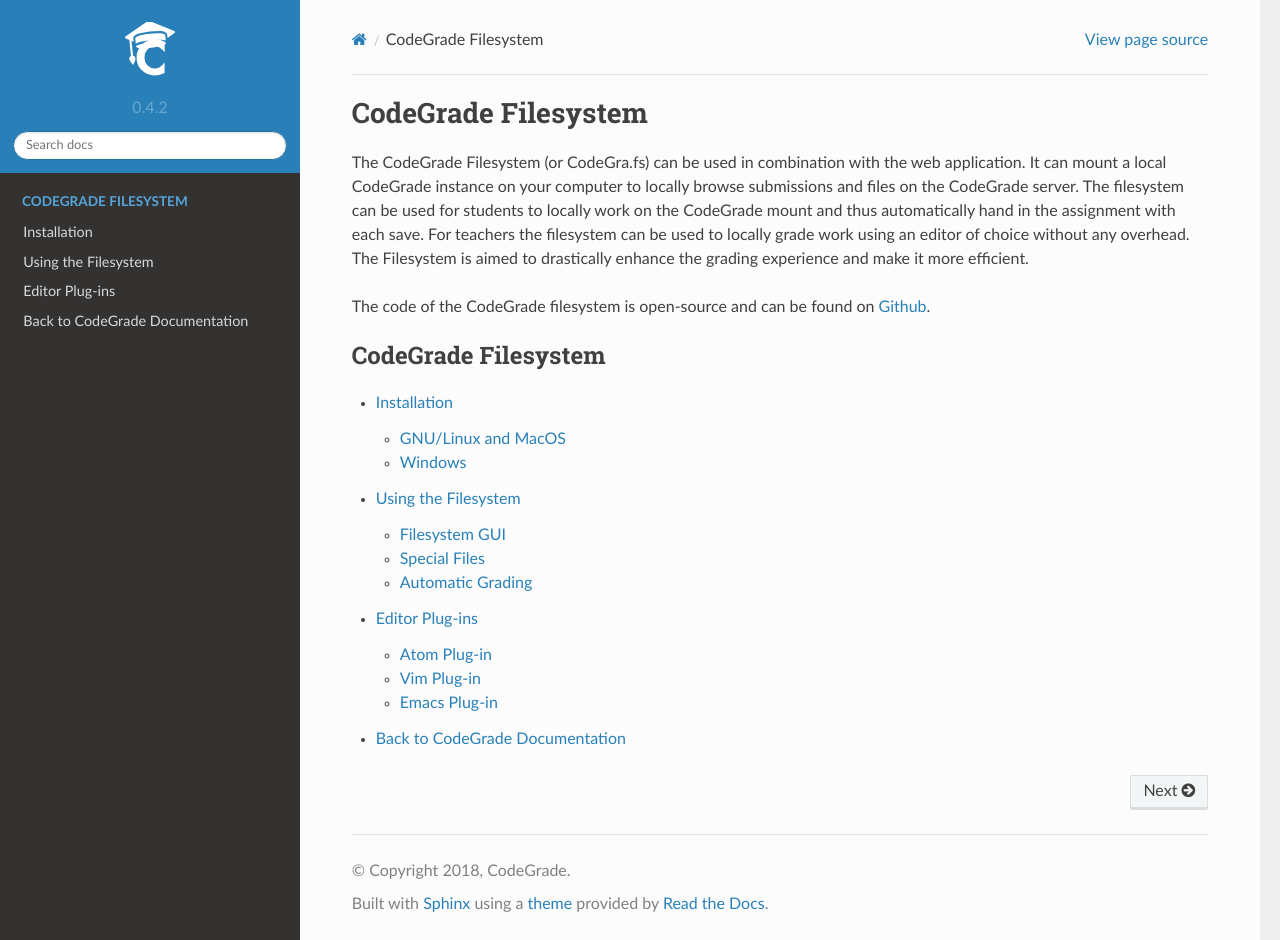
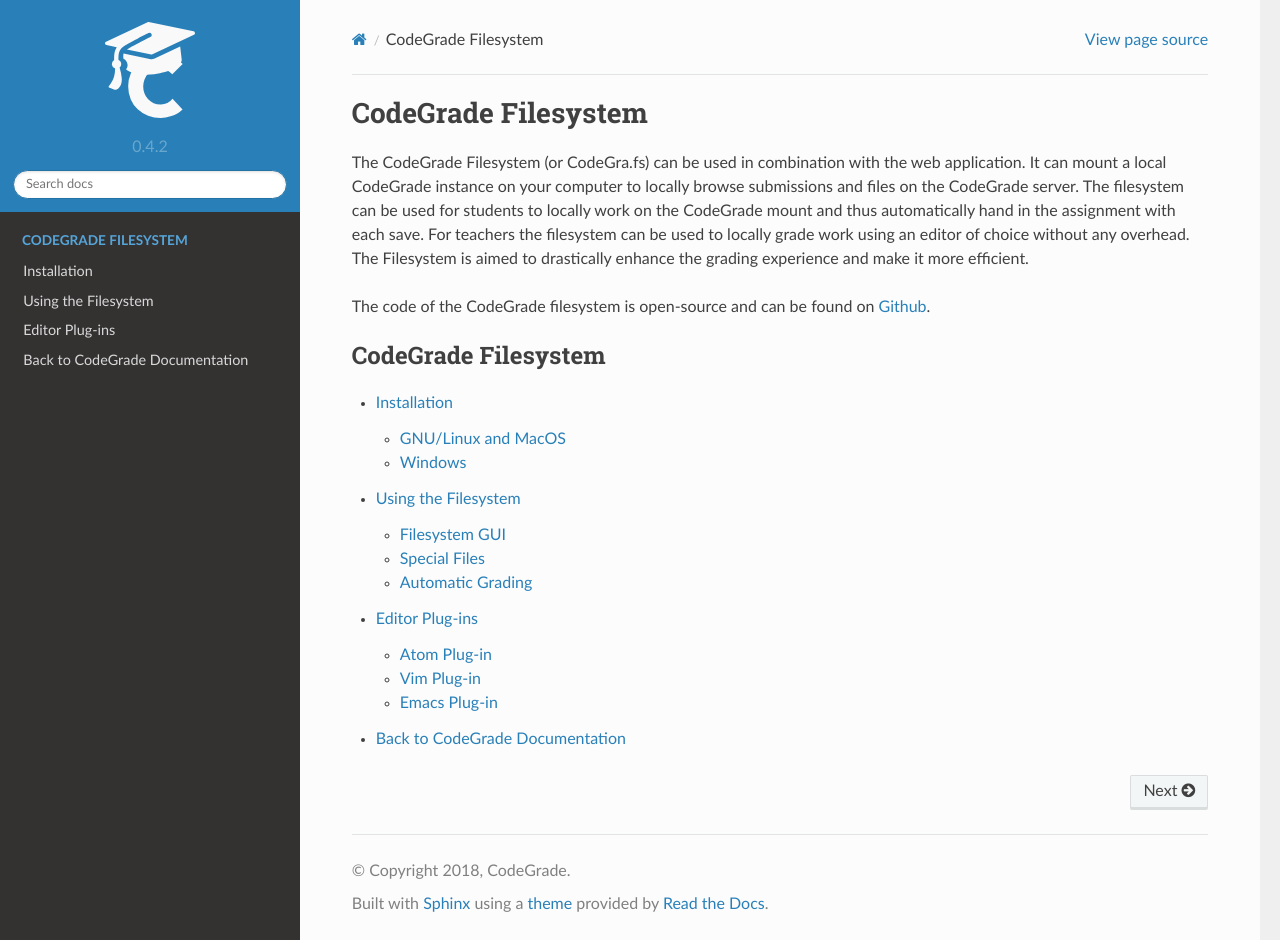
Before and after one commit to CodeGra-de/CodeGra.fs, a Sphinx documentation site: the page built from docs/index.rst, in a window 1280 px wide and 940 px high. Built offline with Sphinx 7.4.7 and the Read the Docs theme 2.0.0, drawn with Linux system fonts in a browser that asks for light colours.

Commit message:
Fix logo in docs (#34)

```diff
--- a/docs/_static/style.css
+++ b/docs/_static/style.css
@@ -13,3 +13,22 @@
 .wy-table-responsive {
     overflow: visible !important;
 }
+
+.rst-content kbd {
+    display: inline-block;
+    padding: 3px 5px;
+    font-size: 11px;
+    line-height: 10px;
+    color: #444d56;
+    vertical-align: middle;
+    background-color: #fafbfc;
+    border: solid 1px #c6cbd1;
+    border-bottom-color: rgb(198, 203, 209);
+    border-bottom-color: #959da5;
+    border-radius: 3px;
+    box-shadow: inset 0 -1px 0 #959da5;
+}
+
+.wy-side-nav-search > a img.logo, .wy-side-nav-search .wy-dropdown > a img.logo {
+    width: 100px !important;
+}
```
Also changed, not shown: docs/_static/_images/logo.svg.
